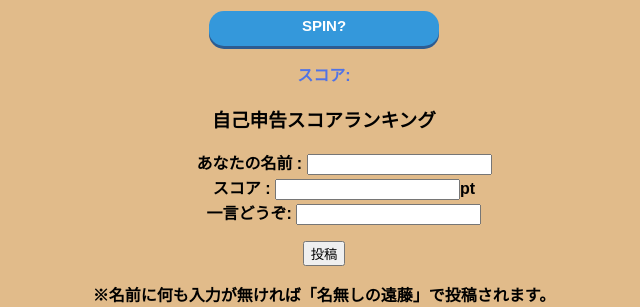
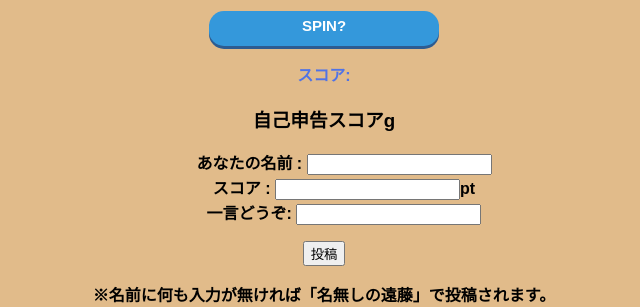
Before and after one commit to Fendo181/endoslot, a PHP site: page / in a window 1280 px wide. Shown: the part 235-542 px from the top of the page, without its empty margins (316-956 px from the left). Run offline with PHP 8.4, Linux system fonts and the light colour scheme.

Commit message:
文言修正した。

```diff
--- a/index.php
+++ b/index.php
@@ -95,7 +95,7 @@ $posts = array_reverse($posts);
             <script src="js/main.js"></script>
             <!-- commets -->
             <div class="comments">
-                <h3>自己申告スコアランキング</h3>
+                <h3>自己申告スコアg</h3>
                 <form action="" method="post">
                     <ul>
                         <li>あなたの名前 :
```
Also changed, not shown: 1 other file.
